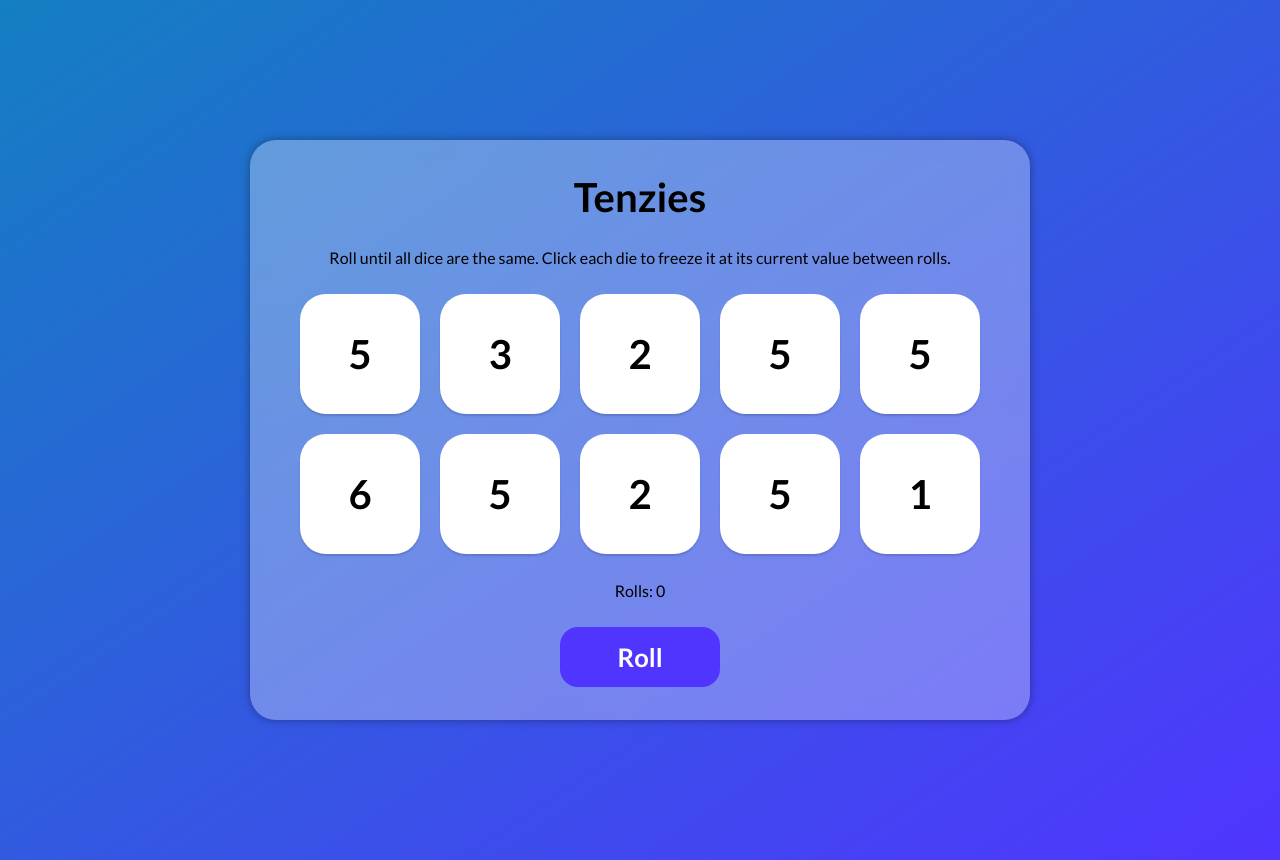
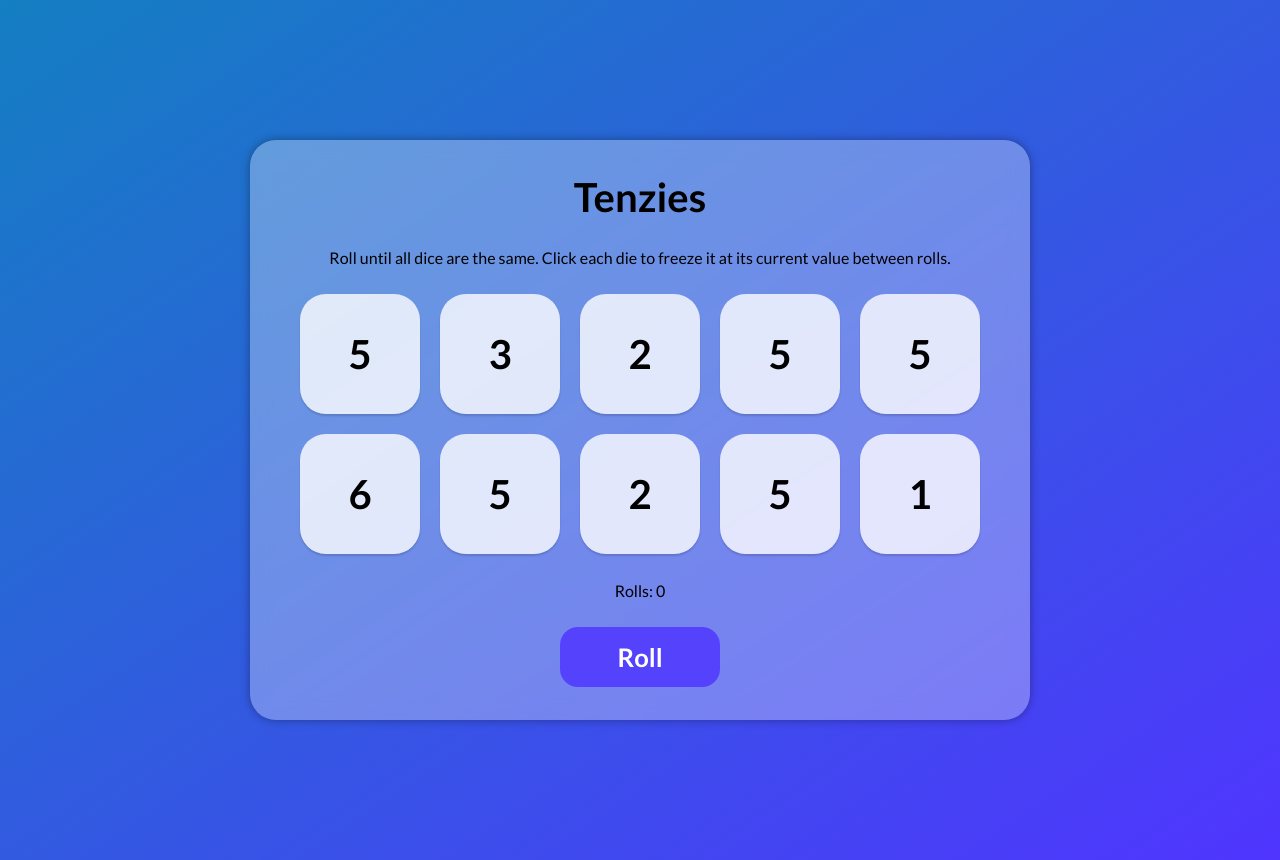
Before and after one commit to jhn322/tenzies-game, a React (Vite) app: page / in a window 1280 px wide. Built offline with nearby package versions, Linux system fonts and the light colour scheme.

Commit message:
last styles

```diff
--- a/src/Die.jsx
+++ b/src/Die.jsx
@@ -2,7 +2,9 @@ import React from "react";
 
 const Die = (props) => {
   const styles = {
-    backgroundColor: props.isHeld ? "#59E391" : "#ffffff",
+    backgroundColor: props.isHeld
+      ? "rgba(89, 227, 145, 0.8)"
+      : "rgba(255, 255, 255, 0.8)",
   };
   return (
     <div className="die-face" style={styles} onClick={props.holdDice}>
--- a/src/index.css
+++ b/src/index.css
@@ -76,7 +76,7 @@ main {
   width: 160px;
   border: none;
   border-radius: 18px;
-  background-color: #5035ff;
+  background-color: hsla(248, 100%, 60%, 0.8);
   color: #ffffff;
   font-size: 1.6rem;
   font-family: "Lato", sans-serif;
```
